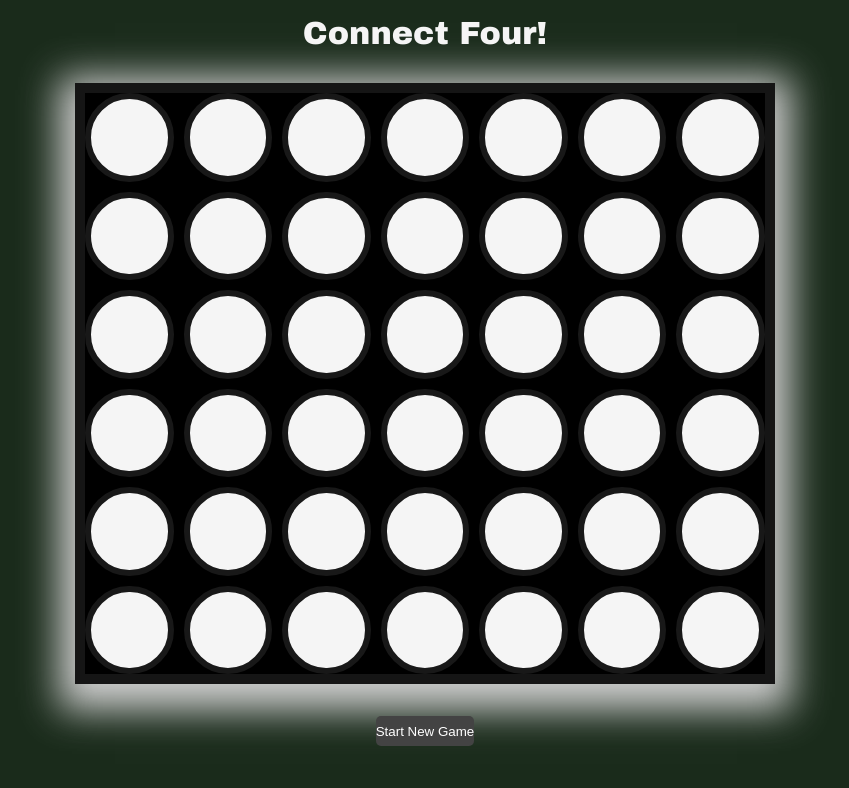
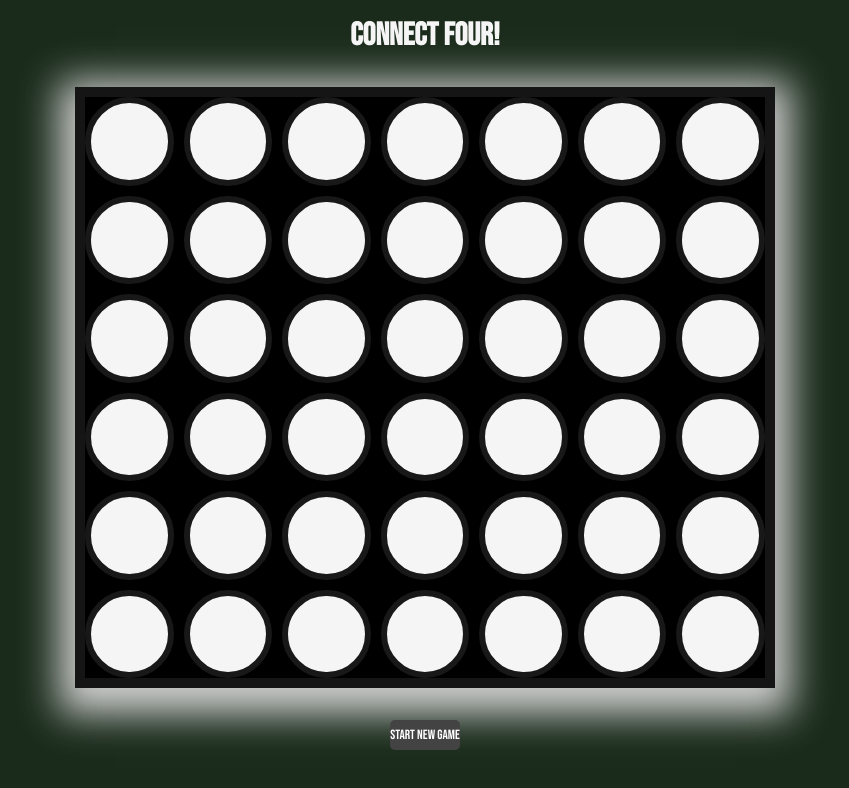
Before and after one commit to JakeMackBrown/Connect-Four, a plain HTML site: page connect4.html in a window 1280 px wide. Shown: the whole page, without its empty margins (215-1064 px from the left). Drawn offline with Linux system fonts and the light colour scheme.

Commit message:
imported new font

```diff
--- a/connect4.css
+++ b/connect4.css
@@ -7,7 +7,7 @@
 body {
     background-color:rgb(26, 43, 27);
     text-align: center;
-    font-family: Arial black, Helvetica, sans-serif;
+    font-family: bebas neue;
     color: whitesmoke;
     padding: 1rem;
 }
@@ -53,6 +53,7 @@ button {
     border-radius: 5px;
     color: rgb(255, 255, 255);
     background-color: rgb(67, 67, 67);
+    font-family: bebas neue;
     cursor: pointer
 }
 
--- a/connect4.html
+++ b/connect4.html
@@ -6,6 +6,11 @@
     <title>Connect Four</title>
     <link rel="stylesheet" href="connect4.css">
     <script src="connect4.js"></script>
+
+    <link rel="preconnect" href="https://fonts.googleapis.com">
+<link rel="preconnect" href="https://fonts.gstatic.com" crossorigin>
+<link href="https://fonts.googleapis.com/css2?family=Bebas+Neue&display=swap" rel="stylesheet">
+
 </head>
 <body>
     <h1>Connect Four!</h1>
```
